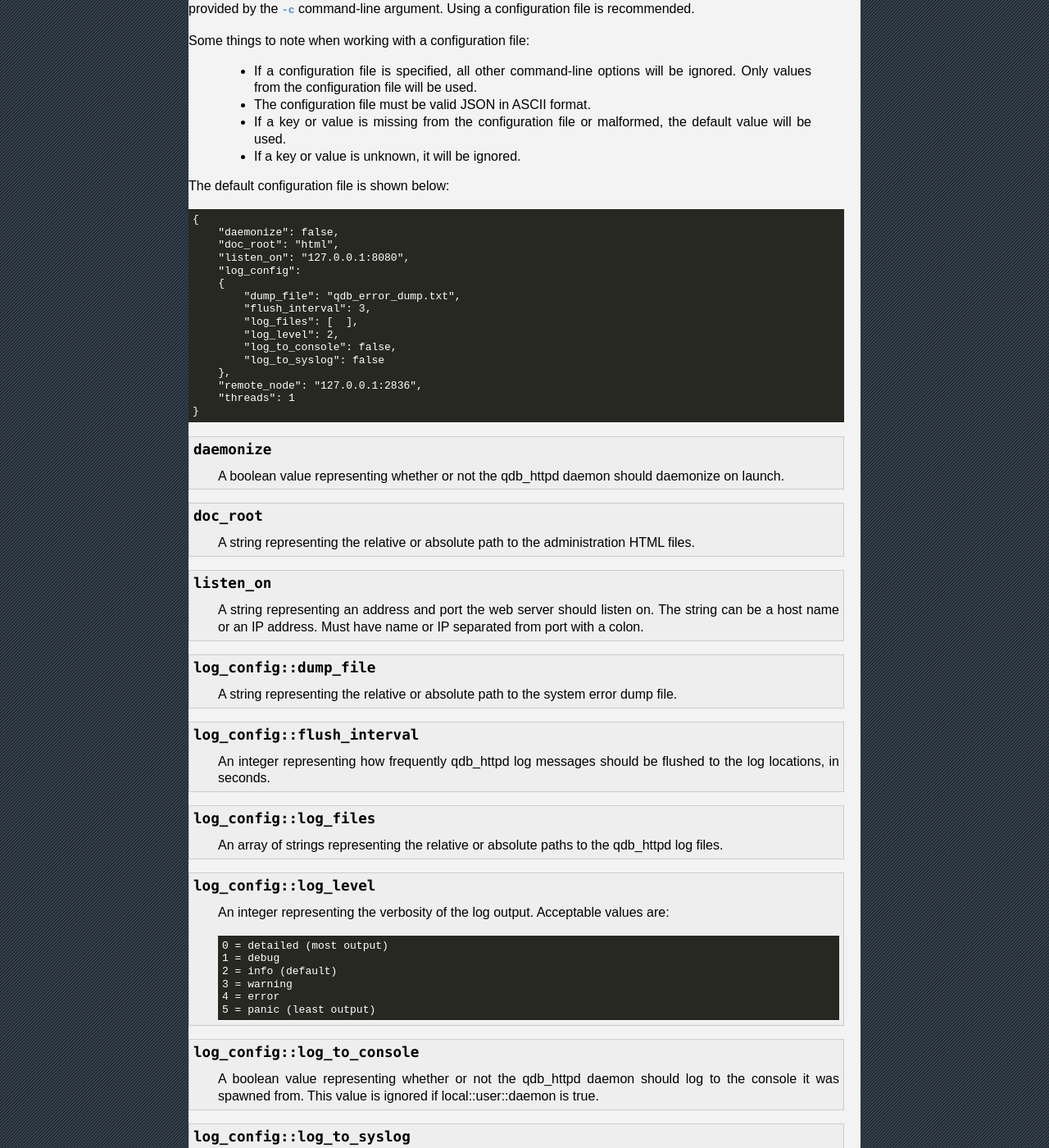
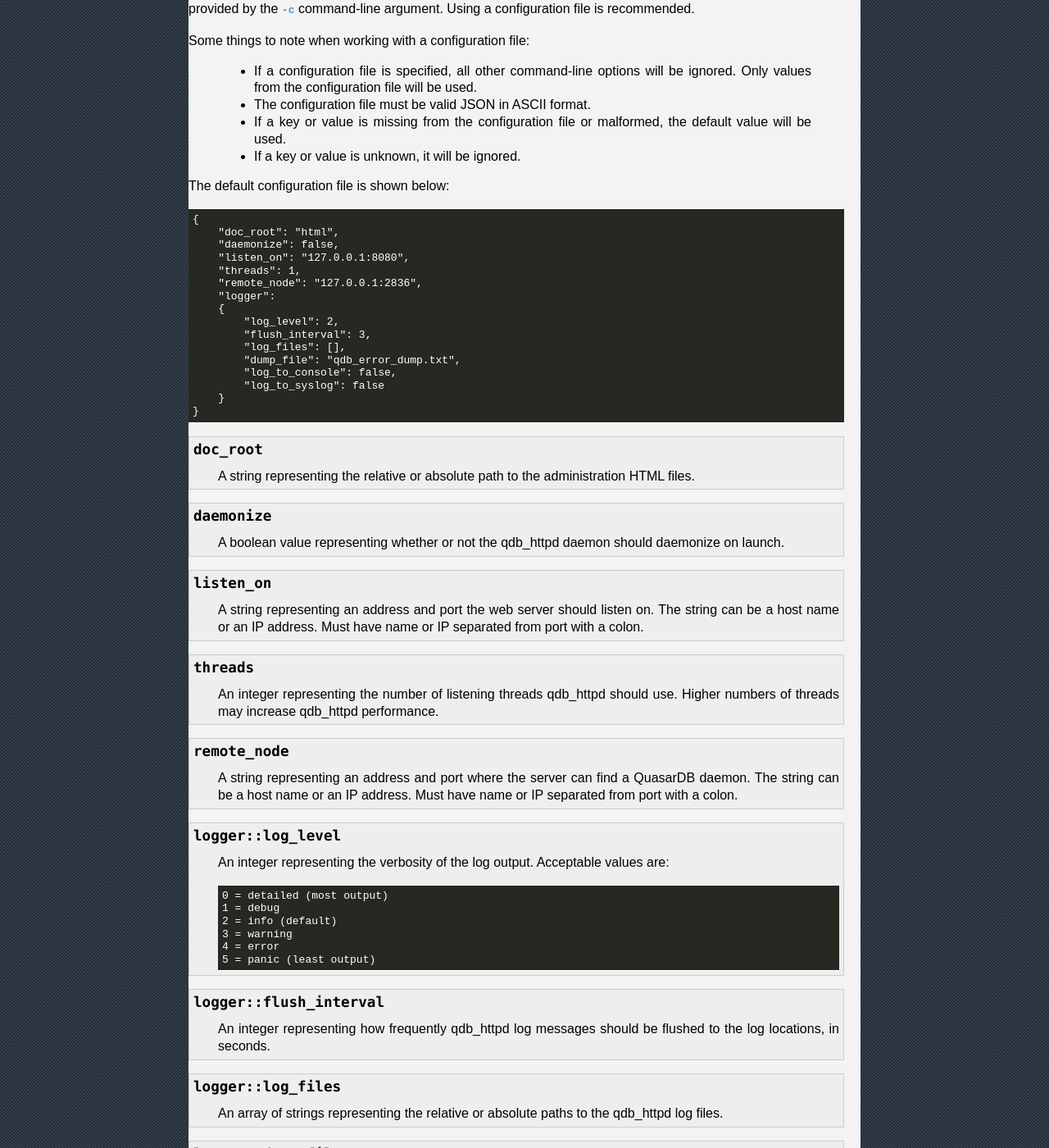
Before and after one commit to iltommi/qdb-documentation, a Sphinx documentation site: the page built from source/reference/qdb_httpd.rst, in a window 1280 px wide and 1400 px high, scrolled down 10096 px. Shown: the whole window at 82% size. Built offline with Sphinx 7.4.7, drawn with Linux system fonts in a browser that asks for light colours; some of the changed text lies outside the part shown.

Commit message:
Update qdb_httpd to match args from 2.0.0-beta6.

```diff
--- a/source/reference/qdb_httpd.rst
+++ b/source/reference/qdb_httpd.rst
@@ -36,9 +36,9 @@ Quick Reference
  :option:`--node`                      address:port of server       127.0.0.1:2836
  :option:`-l`, `--log-file`            log on given file
  :option:`--log-dump`                  dump file location           qdb_error_dump.txt
+ :option:`--log-syslog`                log on syslog
+ :option:`--log-level`                 change log level             info
  :option:`--log-flush-interval`        change log flush             3
- :option:`--log-level`                 change log level             info
- :option:`--log-syslog`                log on syslog
  :option:`-t`, `--threads`             number of threads to use     1
  ===================================== ============================ =================== ==============
 
@@ -431,47 +431,43 @@ Some things to note when working with a configuration file:
 The default configuration file is shown below::
 
     {
+        "doc_root": "html",
         "daemonize": false,
-        "doc_root": "html",
         "listen_on": "127.0.0.1:8080",
-        "log_config":
+        "threads": 1,
+        "remote_node": "127.0.0.1:2836",
+        "logger":
         {
+            "log_level": 2,
+            "flush_interval": 3,
+            "log_files": [],
             "dump_file": "qdb_error_dump.txt",
-            "flush_interval": 3,
-            "log_files": [  ],
-            "log_level": 2,
             "log_to_console": false,
             "log_to_syslog": false
-        },
-        "remote_node": "127.0.0.1:2836",
-        "threads": 1
+        }
     }
+
+.. describe:: doc_root
+
+    A string representing the relative or absolute path to the administration HTML files.
 
 .. describe:: daemonize
 
     A boolean value representing whether or not the qdb_httpd daemon should daemonize on launch.
 
-.. describe:: doc_root
-
-    A string representing the relative or absolute path to the administration HTML files.
-
 .. describe:: listen_on
 
     A string representing an address and port the web server should listen on. The string can be a host name or an IP address. Must have name or IP separated from port with a colon.
 
-.. describe:: log_config::dump_file
+.. describe:: threads
 
-    A string representing the relative or absolute path to the system error dump file.
+    An integer representing the number of listening threads qdb_httpd should use. Higher numbers of threads may increase qdb_httpd performance.
 
-.. describe:: log_config::flush_interval
+.. describe:: remote_node
 
-    An integer representing how frequently qdb_httpd log messages should be flushed to the log locations, in seconds.
+    A string representing an address and port where the server can find a QuasarDB daemon. The string can be a host name or an IP address. Must have name or IP separated from port with a colon.
 
-.. describe:: log_config::log_files
-
-    An array of strings representing the relative or absolute paths to the qdb_httpd log files.
-
-.. describe:: log_config::log_level
+.. describe:: logger::log_level
 
     An integer representing the verbosity of the log output. Acceptable values are::
 
@@ -482,21 +478,27 @@ The default configuration file is shown below::
         4 = error
         5 = panic (least output)
 
-.. describe:: log_config::log_to_console
+.. describe:: logger::flush_interval
+
+    An integer representing how frequently qdb_httpd log messages should be flushed to the log locations, in seconds.
+
+.. describe:: logger::log_files
+
+    An array of strings representing the relative or absolute paths to the qdb_httpd log files.
+
+.. describe:: logger::dump_file
+
+    A string representing the relative or absolute path to the system error dump file.
+
+.. describe:: logger::log_to_console
 
     A boolean value representing whether or not the qdb_httpd daemon should log to the console it was spawned from.  This value is ignored if local::user::daemon is true.
 
-.. describe:: log_config::log_to_syslog
+.. describe:: logger::log_to_syslog
 
     A boolean value representing whether or not the qdb_httpd daemon should log to the syslog.
 
-.. describe:: remote_node
 
-    A string representing an address and port where the server can find a QuasarDB daemon. The string can be a host name or an IP address. Must have name or IP separated from port with a colon.
-
-.. describe:: threads
-
-    An integer representing the number of listening threads qdb_httpd should use. Higher numbers of threads may increase qdb_httpd performance.
 
 
 
```
